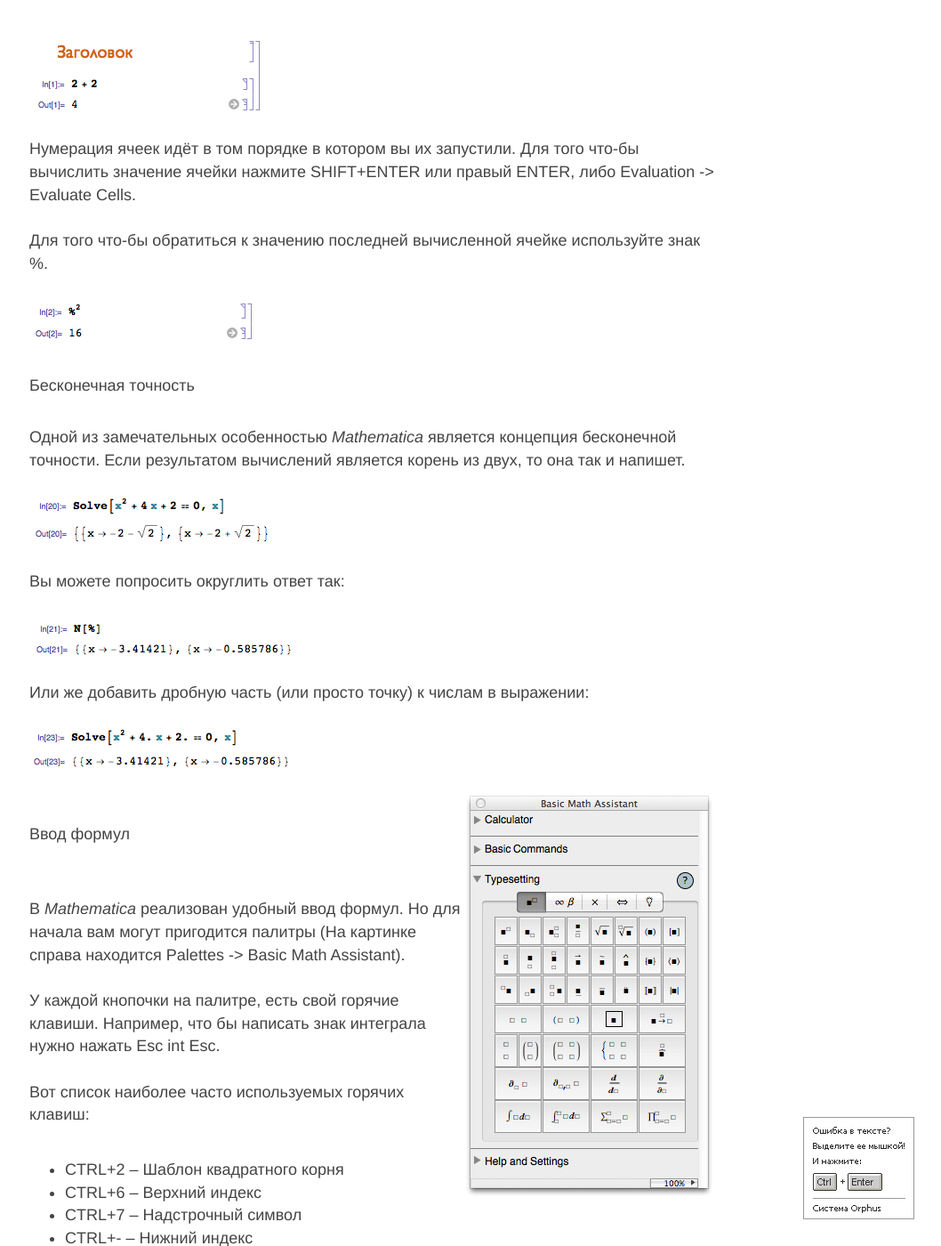
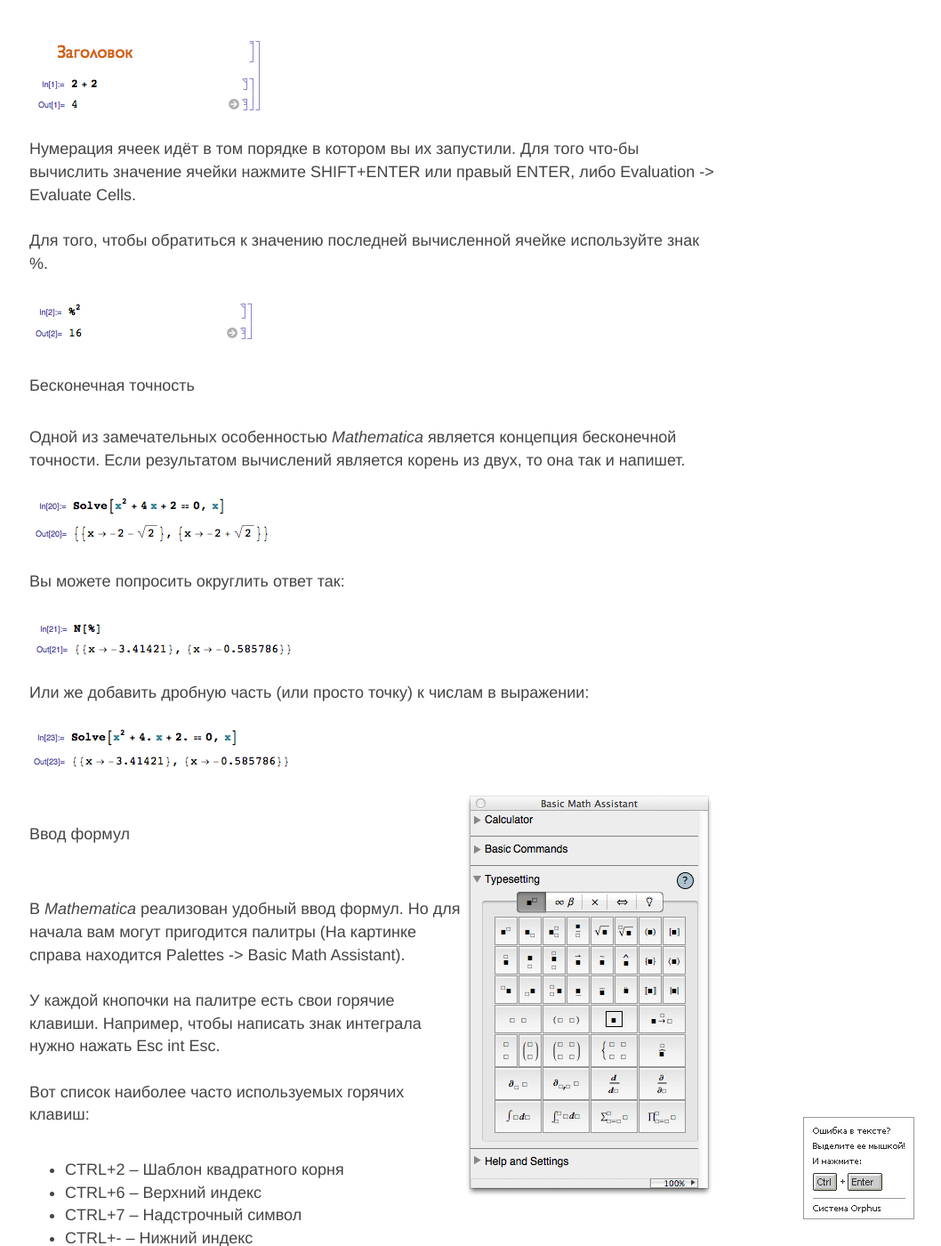
Before and after one commit to toFlash/medv.io, a Jekyll site: the page built from _posts/2013-06-06-introduction-to-wolfram-mathematica.md, in a window 1280 px wide and 1400 px high, scrolled down 1386 px. Shown: the whole window at 89% size, without its empty margins (222-1280 px from the left). Built offline with Jekyll 4.4.1, drawn with Linux system fonts in a browser that asks for light colours; comment, search, counter and statistics services are not loaded.

Commit message:
Update 2013-06-06-introduction-to-wolfram-mathematica.md

```diff
--- a/_posts/2013-06-06-introduction-to-wolfram-mathematica.md
+++ b/_posts/2013-06-06-introduction-to-wolfram-mathematica.md
@@ -27,7 +27,7 @@
 <br>
 Нумерация ячеек идёт в том порядке в котором вы их запустили. Для того что-бы вычислить значение ячейки нажмите SHIFT+ENTER или правый ENTER, либо Evaluation -&gt; Evaluate Cells.<br>
 <br>
-Для того что-бы обратиться к значению последней вычисленной ячейке используйте знак %.<br>
+Для того, чтобы обратиться к значению последней вычисленной ячейке используйте знак %.<br>
 <br>
 <img src="/assets/math/ref.png"><br>
 <br>
@@ -49,7 +49,7 @@
 <br>
 В <i>Mathematica</i> реализован удобный ввод формул. Но для начала вам могут пригодится палитры (На картинке справа находится Palettes -&gt; Basic Math Assistant). <br>
 <br>
-У каждой кнопочки на палитре, есть свой горячие клавиши. Например, что бы написать знак интеграла нужно нажать Esc int Esc. <br>
+У каждой кнопочки на палитре есть свои горячие клавиши. Например, чтобы написать знак интеграла нужно нажать Esc int Esc. <br>
 <br>
 Вот список наиболее часто используемых горячих клавиш:<br>
 <br>
```
